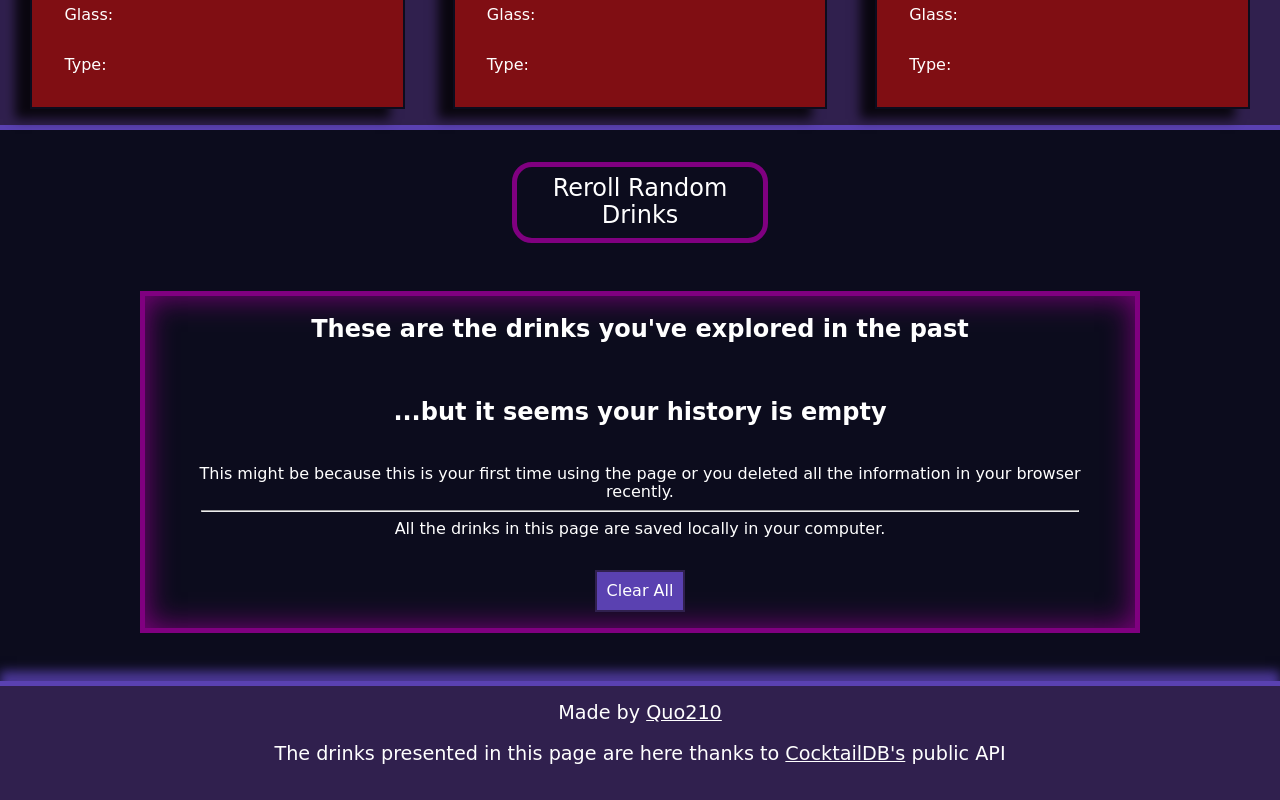
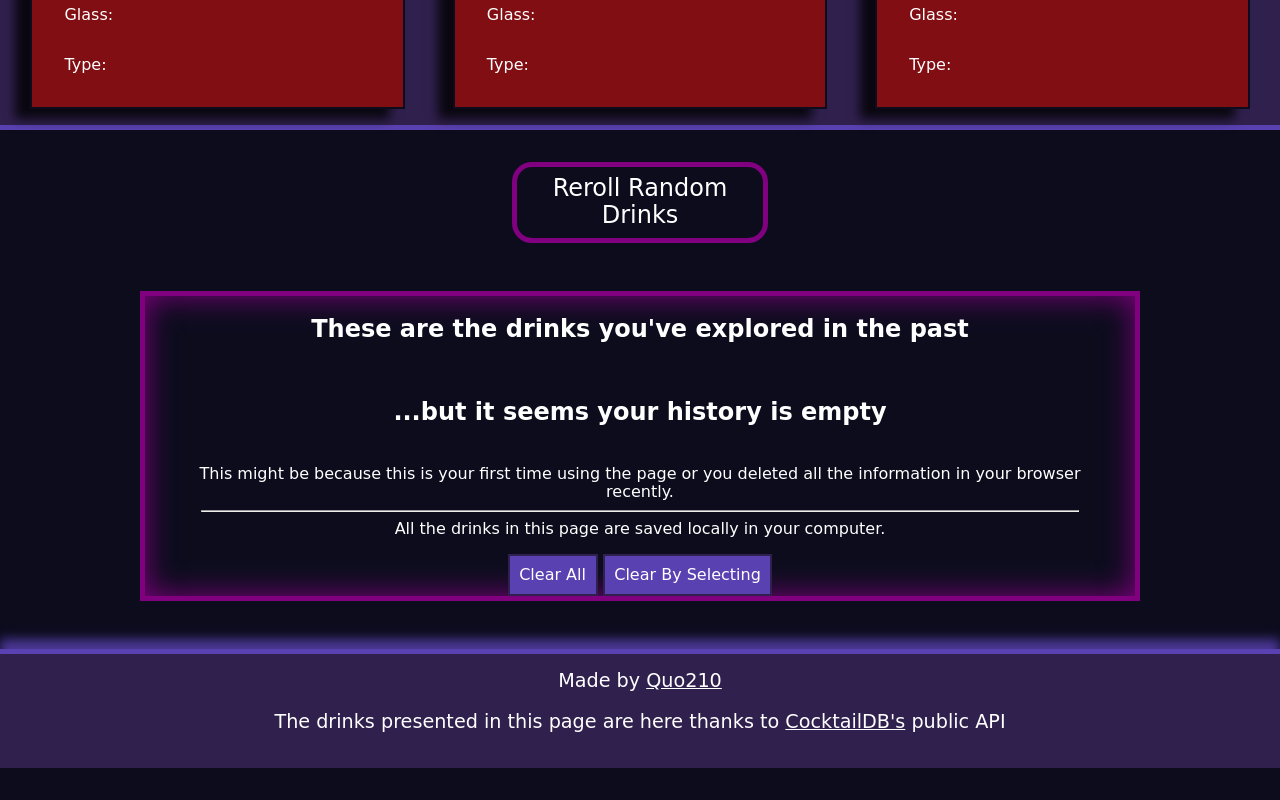
Before and after one commit to Quo210/drinks-roulette, a plain HTML site: page index.html in a window 1280 px wide. Shown: the part 489-1289 px from the top of the page. After the commit the page ends 1257 px from the top, so only its background shows below. Drawn offline with Linux system fonts and the light colour scheme; no server answers; a web font is replaced by a local one.

Commit message:
fixing text issues

```diff
--- a/index.html
+++ b/index.html
@@ -67,7 +67,10 @@
         <div class="history">
 
         </div>
-        <button class="clearAll">Clear All</button>
+        <div class="wrapClearButtons">
+            <button class="clearAll">Clear All</button>
+            <button class="clearsome">Clear By Selecting</button>
+        </div>
     </section>
     <footer class="flagship">
         Made by <a href="https://gabrielrengifoquo210.netlify.app/">Quo210</a>
--- a/public/redirection.js
+++ b/public/redirection.js
@@ -56,13 +56,6 @@ function renderHistory(){
                 window.location.href = '/extended.html'
             },2000)
         });
-        const deleteThis = document.createElement('p');
-        deleteThis.classList.add('deleteRef');
-        deleteThis.textContent = 'Remove';
-        deleteThis.addEventListener('click',()=>{
-
-        })
-        a.appendChild(deleteThis);
         target.appendChild(a)
         const clearAll = document.querySelector('button.clearAll');
         clearAll.addEventListener('click',clearButtonHandler)
--- a/public/style.css
+++ b/public/style.css
@@ -173,11 +173,20 @@ button.reroll:hover{
     background-color: var(--plump-purple);
 }
 
-button.clearAll{
-    margin: 1rem auto;
-    display: block;
+div.wrapClearButtons{
+    margin: auto;
+    text-align: center;
+    text-decoration: none;
+}
+
+div.wrapClearButtons > *{
+    display: inline-block;
     background-color: var(--plump-purple);
     BORDER: var(--russian-violet) 2px solid;
     color: white;
     padding: 0.6rem;
 }
+
+button.clearAll:hover{
+    transform: scale(1.02);
+}
```
